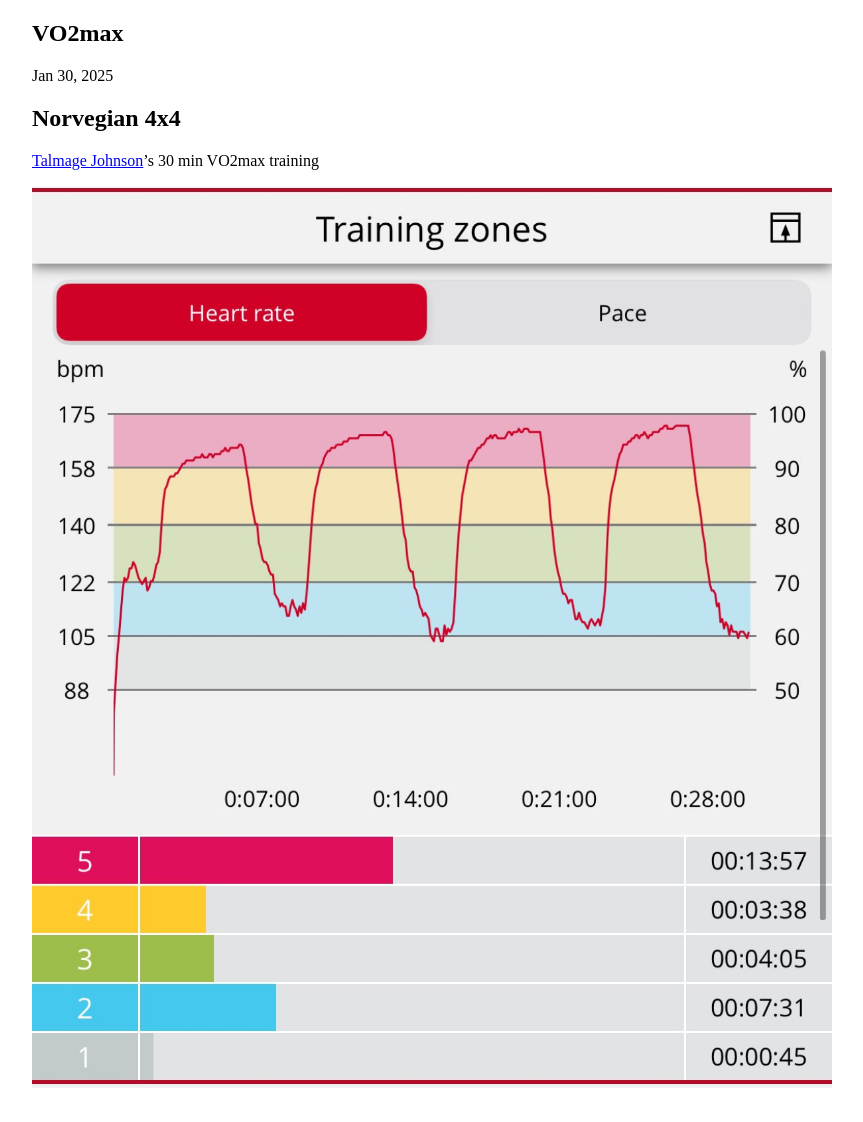
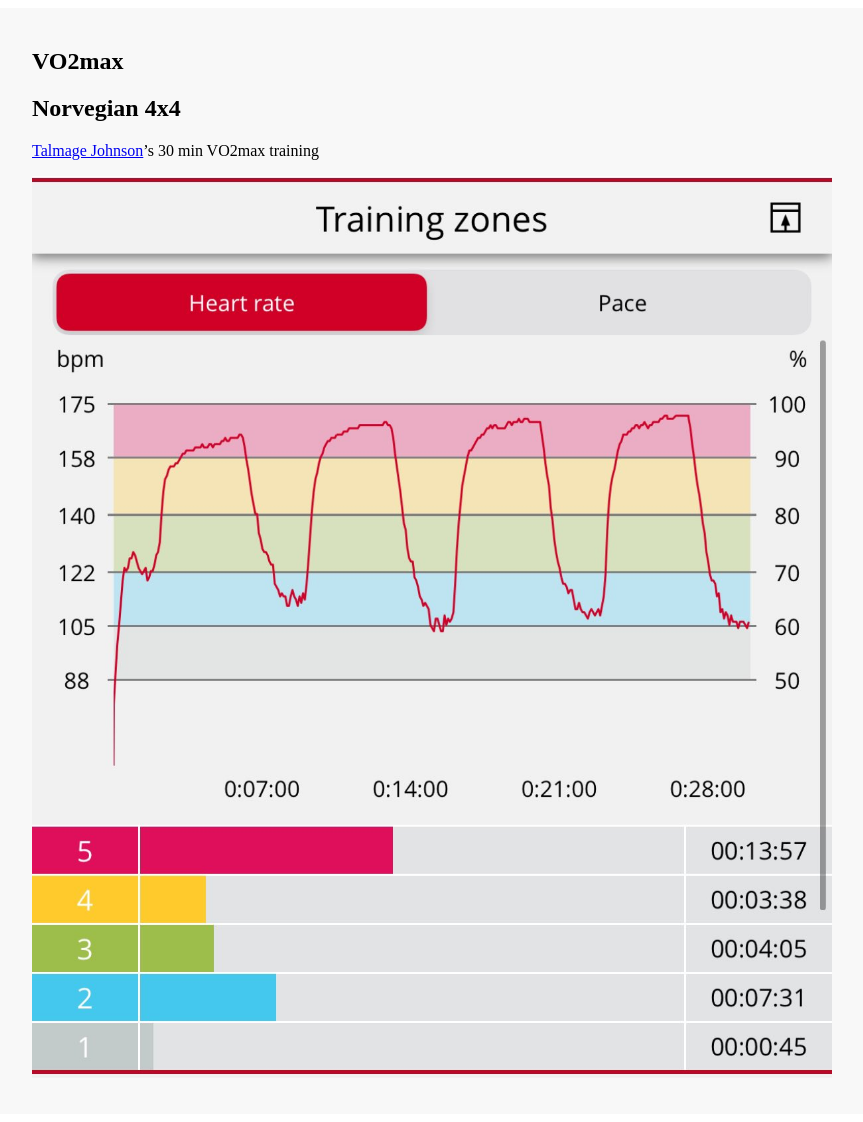
Before and after one commit to jeromevde/jeromevde.github.io, a Jekyll site: the page built from _posts/2025-01-30-VO2max/2025-01-30-vo2max.md, in a window 1280 px wide. Shown: the whole page, without its empty margins (208-1071 px from the left). Built offline with Jekyll 4.4.1, drawn with Linux system fonts in a browser that asks for light colours.

Commit message:
Update post.html

```diff
--- a/_layouts/post.html
+++ b/_layouts/post.html
@@ -1,29 +1,19 @@
 ---
 layout: base
 ---
+<div class="page-container">
+  <style>
+  .page-container {
+    background-color: #f8f8f8; /* Very light gray */
+    width: 100%;
+    padding: 20px 0; /* Adjust padding as needed */
+  }
+</style>
   <article class="post h-entry" itemscope itemtype="http://schema.org/BlogPosting" style="width: 800px; margin: 0 auto;">
 
+    <!-- Your existing post content here -->
     <header class="post-header">
       <h1 class="post-title p-name" itemprop="name headline">{{ page.title | escape }}</h1>
-    <p class="post-meta">
-      {%- assign date_format = site.minima.date_format | default: "%b %-d, %Y" -%}
-      <time class="dt-published" datetime="{{ page.date | date_to_xmlschema }}" itemprop="datePublished">
-        {{ page.date | date: date_format }}
-      </time>
-      {%- if page.modified_date -%}
-        ~
-        {%- assign mdate = page.modified_date | date_to_xmlschema -%}
-        <time class="dt-modified" datetime="{{ mdate }}" itemprop="dateModified">
-          {{ mdate | date: date_format }}
-        </time>
-      {%- endif -%}
-      {%- if page.author -%}
-        • {% for author in page.author %}
-          <span itemprop="author" itemscope itemtype="http://schema.org/Person">
-            <span class="p-author h-card" itemprop="name">{{ author }}</span></span>
-            {%- if forloop.last == false %}, {% endif -%}
-        {% endfor %}
-      {%- endif -%}</p>
     </header>
 
     <div class="post-content e-content" itemprop="articleBody">
@@ -39,3 +29,4 @@ layout: base
 
     <a class="u-url" href="{{ page.url | relative_url }}" hidden></a>
   </article>
+</div>
```
Lines whose indentation alone changed are shown as unchanged.
